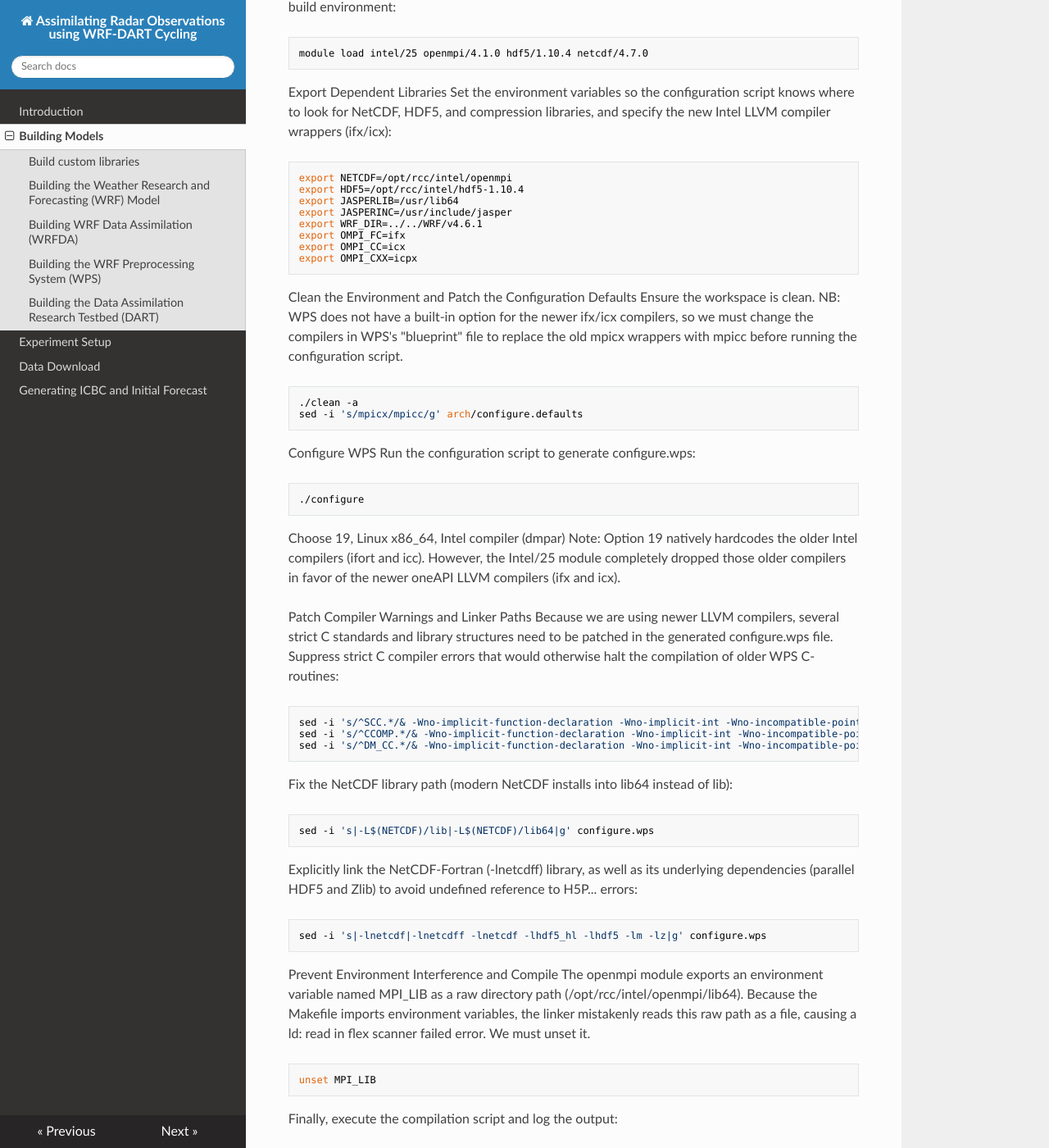
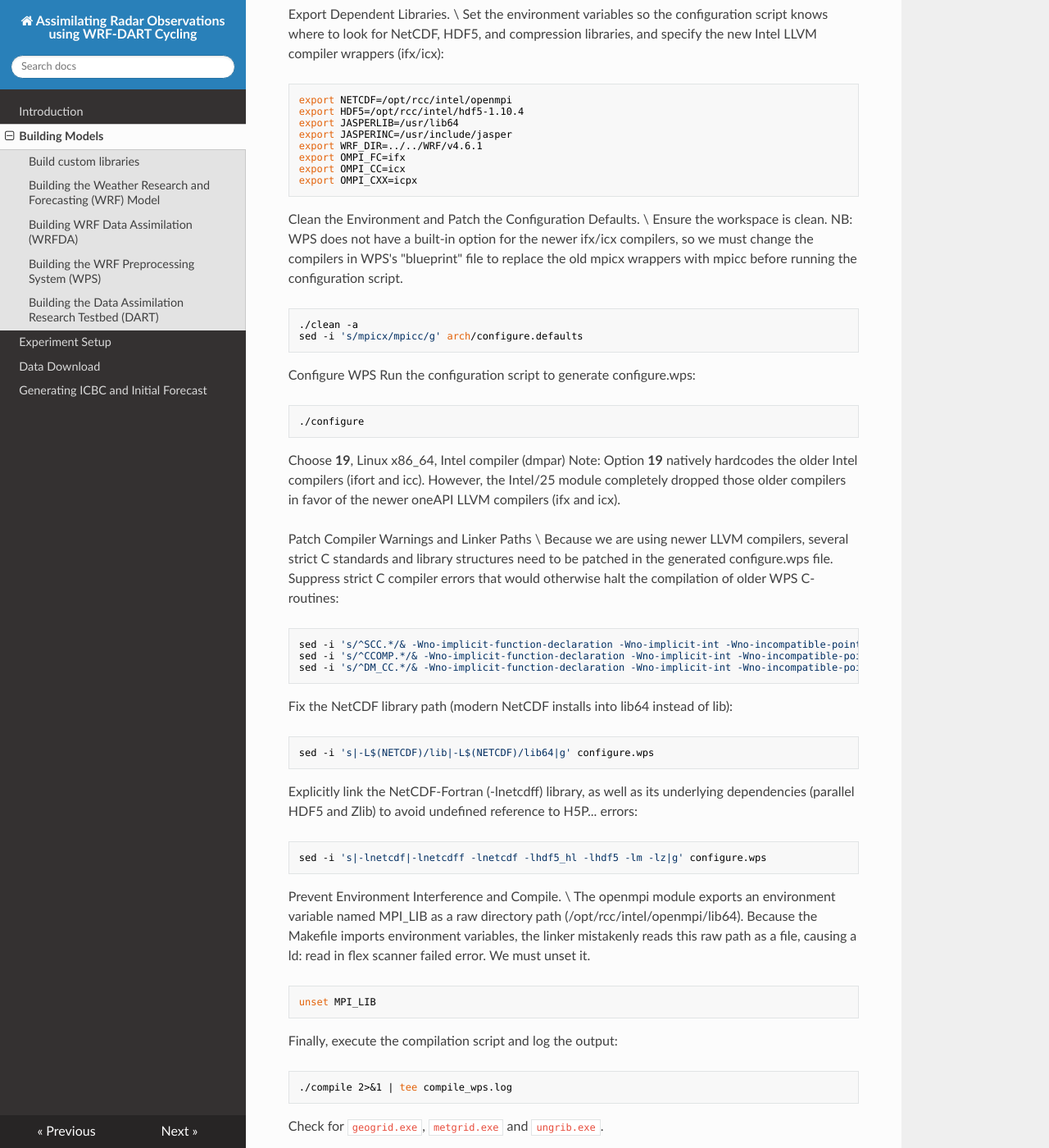
Before and after one commit to stephen-asare/WRF-DART-CYCLING, an MkDocs documentation site: the page built from docs/building_models.md, in a window 1280 px wide and 1400 px high, scrolled down 4004 px. Shown: the whole window at 82% size. Built offline with MkDocs 1.6.1, drawn with Linux system fonts in a browser that asks for light colours; nearby versions of some CDN libraries; some of the changed text lies outside the part shown.

````diff
--- a/docs/building_models.md
+++ b/docs/building_models.md
@@ -2,8 +2,7 @@
 This section provides step-by-step instructions for downloading the source code, loading the necessary environment modules, and compiling the atmospheric models required for the experiment.
 
 ### Build custom libraries
-First we need to build custom PnetCDF, FFTW3, ARPACK-NG, ParMETIS and LAMMPS libraries using RCC system Intel/25, OpenMPI 4.1.0, HDF5 and NetCDF.
-
+First we need to build custom PnetCDF, FFTW3, ARPACK-NG, ParMETIS and LAMMPS libraries using RCC system Intel/25, OpenMPI 4.1.0, HDF5 and NetCDF. \\
 Open `rcc_build_stack.sh`, and configure directory for models `MODEL_DIR` (where you want the models to be installed). The script `rcc_build_stack.sh` will create the model directory and build the custom libraries.
 Run `rcc_build_stack.sh` to build custom libraries.
 ```bash
@@ -21,8 +20,7 @@
 git clone --branch v4.6.1 --recurse-submodules https://github.com/wrf-model/WRF.git WRF/v4.6.1
 cd WRF/v4.6.1
 ```
-Now we configure and compile WRF-ARW v4.6.1 on the FSU RCC HPC environment using the Intel 25 toolchain (ifx/icx), OpenMPI, system NetCDF/HDF5 modules, and the custom PNetCDF installation we just built.
-
+Now we configure and compile WRF-ARW v4.6.1 on the FSU RCC HPC environment using the Intel 25 toolchain (ifx/icx), OpenMPI, system NetCDF/HDF5 modules, and the custom PNetCDF installation we just built.\\
 To start, clear active environment modules and load the required compiler, MPI, and library modules.
 ```bash
 module purge
@@ -65,7 +63,7 @@
 ```bash
 ./compile em_real 2>&1 | tee compile.log
 ```
-This may take a while when compilation completes, check the main/ directory for the four required executables.
+This may take a while, when compilation completes, check the main/ directory for the four required executables.
 ```bash
 ls -l main/*.exe
 ```
@@ -82,9 +80,8 @@
 
 
 ### Building WRF Data Assimilation (WRFDA)
-WRFDA is a critical component of the data assimilation workflow. Using the initial and boundary condition files generated for the experiment start time, we intend to use WRFDA's `randomcv` utility to create randomly perturbed ensemble members. WRFDA is distributed as part of the WRF repository: NCAR WRF GitHub Repository: [WRF-ARW](https://github.com/wrf-model/WRF)
-
-Download and Compile WRFDA
+WRFDA is a critical component of the data assimilation workflow. Using the initial and boundary condition files generated for the experiment start time, we intend to use WRFDA's `randomcv` utility to create randomly perturbed ensemble members. WRFDA is distributed as part of the WRF repository: NCAR WRF GitHub Repository: [WRF-ARW](https://github.com/wrf-model/WRF). \\
+Download and Compile WRFDA\\
 Clone the repository:
 ```bash
 cd $MODEL_DIR
@@ -135,7 +132,7 @@
 ---
 
 ### Building the WRF Preprocessing System (WPS)
-WPS components `ungrib.exe`, `geogrid.exe`, and `metgrid.exe` are required to produce the initial and boundary conditions. These programs generate the meteorological files required to create the `wrfinput` and `wrfbdy` files initialized at the start date of the experiment.
+WPS components `ungrib.exe`, `geogrid.exe`, and `metgrid.exe` are required to produce the initial and boundary conditions. These programs generate the meteorological files required to create the `wrfinput` and `wrfbdy` files initialized at the start date of the experiment. \\
 Clone WPS into the $MODEL_DIR directory.
 ```bash
 cd $MODEL_DIR
@@ -151,12 +148,12 @@
 ```text
 v4.7.0
 ```
-Load the Environment Modules
+Load the Environment Modules. \\
 Load the required compiler, MPI, and dependency modules for the build environment:
 ```bash
 module load intel/25 openmpi/4.1.0 hdf5/1.10.4 netcdf/4.7.0
 ```
-Export Dependent Libraries
+Export Dependent Libraries. \\
 Set the environment variables so the configuration script knows where to look for NetCDF, HDF5, and compression libraries, and specify the new Intel LLVM compiler wrappers (ifx/icx):
 ```bash
 export NETCDF=/opt/rcc/intel/openmpi
@@ -168,7 +165,7 @@
 export OMPI_CC=icx
 export OMPI_CXX=icpx
 ```
-Clean the Environment and Patch the Configuration Defaults
+Clean the Environment and Patch the Configuration Defaults. \\
 Ensure the workspace is clean. NB: WPS does not have a built-in option for the newer ifx/icx compilers, so we must change the compilers in WPS's "blueprint" file to replace the old mpicx wrappers with mpicc before running the configuration script.
 ```bash
 ./clean -a
@@ -179,9 +176,9 @@
 ```bash
 ./configure
 ```
-Choose 19, Linux x86_64, Intel compiler (dmpar) Note: Option 19 natively hardcodes the older Intel compilers (ifort and icc). However, the Intel/25 module completely dropped those older compilers in favor of the newer oneAPI LLVM compilers (ifx and icx).
+Choose **19**, Linux x86_64, Intel compiler (dmpar) Note: Option **19** natively hardcodes the older Intel compilers (ifort and icc). However, the Intel/25 module completely dropped those older compilers in favor of the newer oneAPI LLVM compilers (ifx and icx).
 
-Patch Compiler Warnings and Linker Paths
+Patch Compiler Warnings and Linker Paths \\
 Because we are using newer LLVM compilers, several strict C standards and library structures need to be patched in the generated configure.wps file.
 Suppress strict C compiler errors that would otherwise halt the compilation of older WPS C-routines:
 ```bash
@@ -197,7 +194,7 @@
 ```bash
 sed -i 's|-lnetcdf|-lnetcdff -lnetcdf -lhdf5_hl -lhdf5 -lm -lz|g' configure.wps
 ```
-Prevent Environment Interference and Compile
+Prevent Environment Interference and Compile.  \\
 The openmpi module exports an environment variable named MPI_LIB as a raw directory path (/opt/rcc/intel/openmpi/lib64). Because the Makefile imports environment variables, the linker mistakenly reads this raw path as a file, causing a ld: read in flex scanner failed error. We must unset it.
 ```bash
 unset MPI_LIB
@@ -233,13 +230,13 @@
 module load matlab/2022b
 module load python/3
 ```
-Change directory to `build_templates`.
+Change directory to `build_templates`. \\
 Copy the ifx template to the default name DART looks for:
 ```Bash
 cp mkmf.template.ifx.linux mkmf.template
 ```
-Now Update the Makefile Template
-Use you favorite editor to open the `mkmf.template` file. Update the NetCDF paths in the mkmf.template file specific to RCC system.
+Now Update the Makefile Template. \\
+Use you favorite editor to open the `mkmf.template` file. Update the NetCDF paths in the mkmf.template file specific to RCC system. \\
 Change from:
 ```bash
 # NETCDF = /opt/local
@@ -263,7 +260,7 @@
 ./quickbuild.sh
 ls
 ```
-You should see create `create_real_obs` and `prepbufr_to_obs` in the directory.
+You should see create `create_real_obs` and `prepbufr_to_obs` in the directory. \\
 Lastly, we build the observation pre-processing tools for bufr files
 ```bash
 cd $MODEL_DIR/DART/v11.21.2/observations/obs_converters/NCEP/prep_bufr/
````
